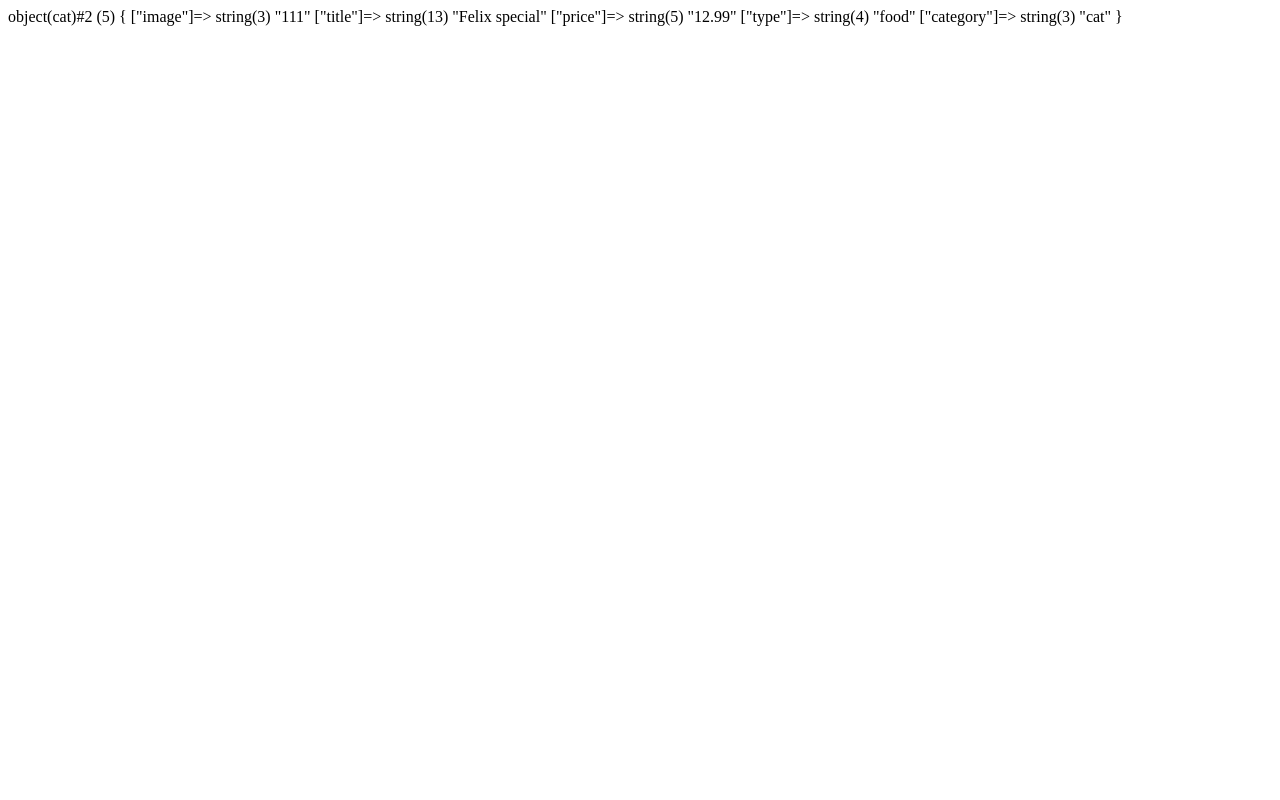
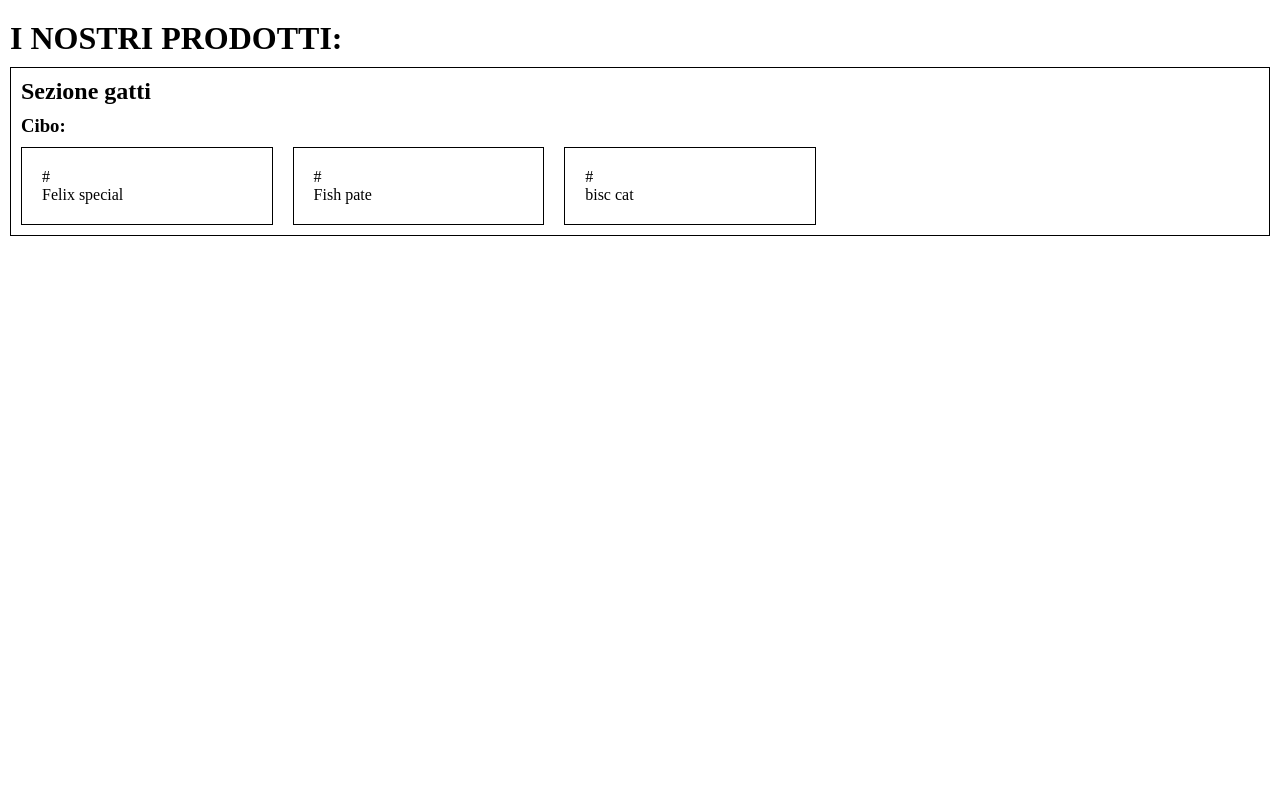
Before and after one commit to MatteD04/php-oop-2, a PHP site: page / in a window 1280 px wide. Run offline with PHP 8.4, Linux system fonts and the light colour scheme.

```diff
--- a/cat.php
+++ b/cat.php
@@ -5,10 +5,8 @@ class cat extends petProducts {
     public $category;
 
     public function __construct($_image, $_title, $_price, $_type,  $_category) {
-        $this ->image = $_image;
-        $this ->title = $_title;
-        $this ->price = $_price;
-        $this ->type = $_type;
+        parent::__construct($_image, $_title, $_price, $_type);
+
         $this->category = $_category;
     }
 
--- a/index.php
+++ b/index.php
@@ -10,8 +10,16 @@ icona della categoria ed il tipo di articolo che si sta visualizzando
 require_once __DIR__ . '/petProducts.php';
 require_once __DIR__ . '/cat.php';
 
-$croquettes = new cat('111', 'Felix special', '12.99', 'food', 'cat');
-var_dump($croquettes);
+$croquettes = new cat('#', 'Felix special', '12.99', 'food', 'cat');
+$pate = new cat('#', 'Fish pate', '8.99', 'food', 'cat');
+$biscuits = new cat('#', 'bisc cat', '4.99', 'food', 'cat');
+// var_dump($croquettes);
+
+$food = [
+    $croquettes,
+    $pate,
+    $biscuits
+];
 
 ?>
 
@@ -20,8 +28,23 @@ var_dump($croquettes);
 <head>
     <meta charset="UTF-8">
     <meta name="viewport" content="width=device-width, initial-scale=1.0">
+    <link rel="stylesheet" href="style/style.css">
     <title>Pet Food</title>
 </head>
 <body>
+    <h1>I NOSTRI PRODOTTI:</h1>
+
+    <div class="cats">
+        <h2>Sezione gatti</h2>
+        <h3>Cibo:</h3>
+        <div class="box">
+            <?php foreach($food as $croquettes) { ?>
+            <div class="card">
+                <div><?php echo $croquettes->image; ?></div>
+                <div><?php echo $croquettes->title; ?></div>
+            </div>
+            <?php } ?>
+        </div>
+    </div>
 </body>
 </html>
--- /dev/null
+++ b/style/style.css
@@ -0,0 +1,29 @@
+*{
+    margin: 0;
+    padding: 0;
+    box-sizing: border-box;
+}
+h1{
+    margin: 20px 0 0 10px;
+}
+h2{
+    margin: 10px;
+}
+h3{
+    margin: 10px;
+}
+
+.cats{
+    border: 1px solid black;
+    margin: 10px;
+}
+.box{
+    display: flex;
+    flex-wrap: wrap;
+}
+.card{
+    padding: 20px;
+    border: 1px solid black;
+    margin: 0 10px 10px 10px;
+    width: calc(100% / 5);
+}
```
